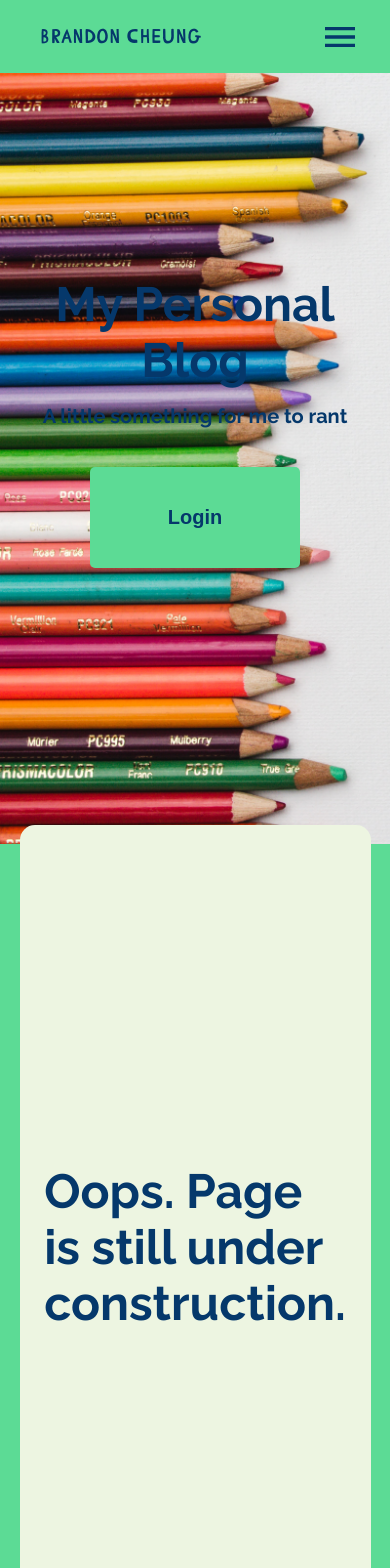
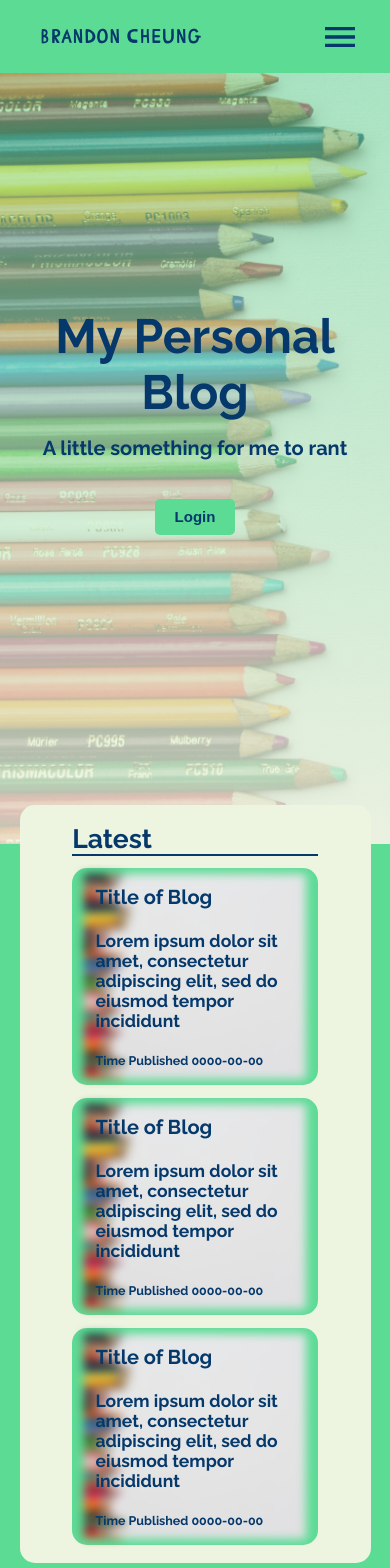
Before and after one commit to AloyBranCheung/My-Portfolio, a Next.js app: page /blog in a window 390 px wide. Shown: the top 1568 px of the page. Built offline with nearby package versions, Linux system fonts and the light colour scheme.

Commit message:
blog cards

```diff
--- a/components/UI/Card.tsx
+++ b/components/UI/Card.tsx
@@ -3,7 +3,7 @@ import styles from "./Card.module.css";
 
 type Props = {
   className?: string;
-  children: JSX.Element;
+  children: JSX.Element | JSX.Element[];
 };
 
 export default function Card({ className, children }: Props) {
--- a/components/UI/NormalButton.module.css
+++ b/components/UI/NormalButton.module.css
@@ -3,19 +3,20 @@
   color: var(--text);
   border-radius: 5px;
   border: 0;
-  padding: 10% 20%;
-  font-size: 2rem;
+  padding: 2.5% 5%;
+  font-size: 1.5rem;
   font-weight: bold;
   cursor: pointer;
 }
 
 .normalButton:active {
-  padding: 4% 9%;
+  padding: 2% 4%;
+  font-size: 1rem;
 }
 
 @media (hover: hover) {
   .normalButton:hover {
     background-color: var(--main-color);
-    transition: all 0.2s ease-out;
+    transition: all 0.1s ease-out;
   }
 }
--- a/components/blog/blog-masthead/BlogMasthead.module.css
+++ b/components/blog/blog-masthead/BlogMasthead.module.css
@@ -21,11 +21,17 @@
 
 .loginButton {
   margin-top: 10%;
-  padding: 2.5% 5%;
 }
 
 @media (max-width: 1200px) {
   .blogMasthead {
-    background-image: url("../../../public/assets/images/blogMastHead.jpg");
+    background-image: linear-gradient(
+        to bottom,
+        rgba(92, 219, 149, 0.5),
+        rgba(237, 245, 225, 0.8)
+      ),
+      url("../../../public/assets/images/blogMastHead.jpg");
+
+    transition: all 0.3s ease-out;
   }
 }
--- /dev/null
+++ b/components/blog/blog-preview-card/BlogPreviewCard.module.css
@@ -0,0 +1,62 @@
+.gridContainer {
+  display: grid;
+  grid-template-columns: repeat(8, 1fr);
+  background-color: var(--main-color);
+  border-radius: 15px;
+  padding: 2.5% 5%;
+}
+
+.title {
+  grid-area: 1/1/2/6;
+  font-size: 2rem;
+  z-index: 1;
+}
+
+.description {
+  grid-area: 2/1/3/6;
+  font-size: 1.75rem;
+  z-index: 1;
+}
+
+.timeStamp {
+  grid-area: 3/1/4/6;
+  font-size: 1.25rem;
+  align-self: flex-end;
+  z-index: 1;
+}
+
+.imageContainer {
+  grid-area: 1/7/4/-1;
+  position: relative;
+  display: flex;
+}
+
+.image {
+  object-fit: scale-down;
+}
+
+@media (max-width: 768px) {
+  .imageContainer {
+    grid-column: 1/-1;
+    filter: blur(5px) contrast(1);
+  }
+
+  .image {
+    object-fit: cover;
+  }
+
+  .title {
+    padding: 5%;
+    grid-column: 1/-1;
+  }
+
+  .description {
+    padding: 5%;
+    grid-column: 1/-1;
+  }
+
+  .timeStamp {
+    padding: 5%;
+    grid-column: 1/-1;
+  }
+}
--- /dev/null
+++ b/components/blog/blog-preview-card/BlogPreviewCard.tsx
@@ -0,0 +1,24 @@
+import React from "react";
+import Image from "next/image";
+import testImage from "../../../public/assets/images/blogMastHead.jpg";
+import styles from "./BlogPreviewCard.module.css";
+
+type Props = {
+  className?: string;
+};
+
+export default function BlogPreviewCard({ className }: Props) {
+  return (
+    <article className={`${styles.gridContainer} ${className}`}>
+      <h1 className={styles.title}>Title of Blog</h1>
+      <p className={styles.description}>
+        Lorem ipsum dolor sit amet, consectetur adipiscing elit, sed do eiusmod
+        tempor incididunt
+      </p>
+      <time className={styles.timeStamp}>Time Published 0000-00-00</time>
+      <div className={styles.imageContainer}>
+        <Image className={styles.image} src={testImage} alt="test-img" />
+      </div>
+    </article>
+  );
+}
--- a/components/blog/blog-section/BlogSection.module.css
+++ b/components/blog/blog-section/BlogSection.module.css
@@ -4,10 +4,26 @@
 }
 
 .blogsContainer {
-  display: flex;
-  flex-wrap: wrap;
-  height: 100vh;
-  align-items: center;
-  justify-content: center;
-  padding: 15%;
+  padding: 5% 20%;
+  display: grid;
+  grid-template-columns: 1fr;
+  grid-auto-rows: auto;
 }
+
+.blogsContainer h5 {
+  border-bottom: 2px solid;
+}
+
+.gridCard {
+  margin-top: 5%;
+}
+
+@media (max-width: 1200px) {
+  .blogSection {
+    margin-top: -10%;
+  }
+
+  .blogsContainer {
+    padding: 5% 15%;
+  }
+}
--- a/components/blog/blog-section/BlogSection.tsx
+++ b/components/blog/blog-section/BlogSection.tsx
@@ -1,12 +1,16 @@
 import React from "react";
 import Card from "../../UI/Card";
 import styles from "./BlogSection.module.css";
+import BlogPreviewCard from "../blog-preview-card/BlogPreviewCard";
 
 export default function BlogSection() {
   return (
     <section className={styles.blogSection}>
       <Card className={styles.blogsContainer}>
-        <h1>Oops. Page is still under construction.</h1>
+        <h5>Latest</h5>
+        <BlogPreviewCard className={styles.gridCard} />
+        <BlogPreviewCard className={styles.gridCard} />
+        <BlogPreviewCard className={styles.gridCard} />
       </Card>
     </section>
   );
--- a/components/blog/login-modal/LoginModal.module.css
+++ b/components/blog/login-modal/LoginModal.module.css
@@ -2,17 +2,22 @@
 .subTitle,
 .email,
 .email input,
-.email label,
 .password input,
-.password label,
 .password {
   font-family: "Raleway";
   color: var(--text);
   font-weight: bold;
+  font-size: 2rem;
+}
+
+.email label,
+.password label {
+  color: var(--text);
+  opacity: 0.9;
 }
 
 .modalButtons {
-  font-size: 1rem;
+  font-size: 2rem;
   padding: 5% 7%;
   background-color: transparent;
 }
--- a/components/landing-page/my-projects/MyProjects.tsx
+++ b/components/landing-page/my-projects/MyProjects.tsx
@@ -20,7 +20,7 @@ export default function MyProjects(props: Props) {
           imgSrc={gdocSample}
           heading="Featured Project"
           titleProject="Live Text Editor"
-          description="This full-stack web application was built around Quill, which is an API driven rich text editor. The live editing between multiple users was enabled with SocketIO."
+          description="A google docs clone. This full-stack web application was built around Quill, which is an API driven rich text editor. The live editing between multiple users was enabled with SocketIO."
           techStack={featuredProjects}
           githubUrl="https://github.com/AloyBranCheung/GoogleDocs-Clone"
           deployUrl="https://github.com/AloyBranCheung/GoogleDocs-Clone"
--- a/package.json
+++ b/package.json
@@ -20,6 +20,7 @@
     "next": "12.2.3",
     "react": "18.2.0",
     "react-dom": "18.2.0",
+    "react-paginate": "^8.1.3",
     "react-scroll-parallax": "^3.2.0",
     "typed.js": "^2.0.12",
     "uuid": "^8.3.2"
```
Also changed, not shown: 1 other file (tests, documents, lock files or other folders).
